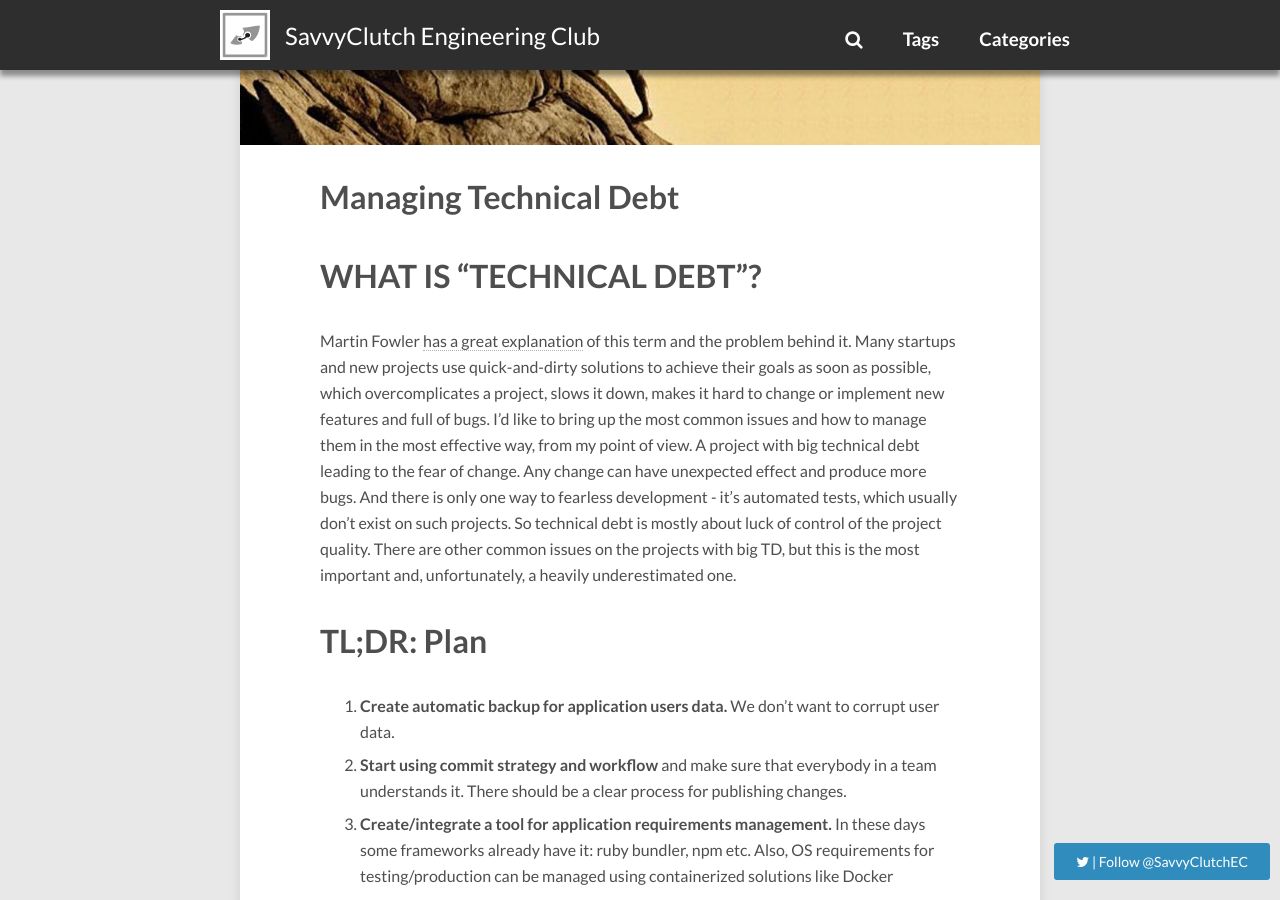
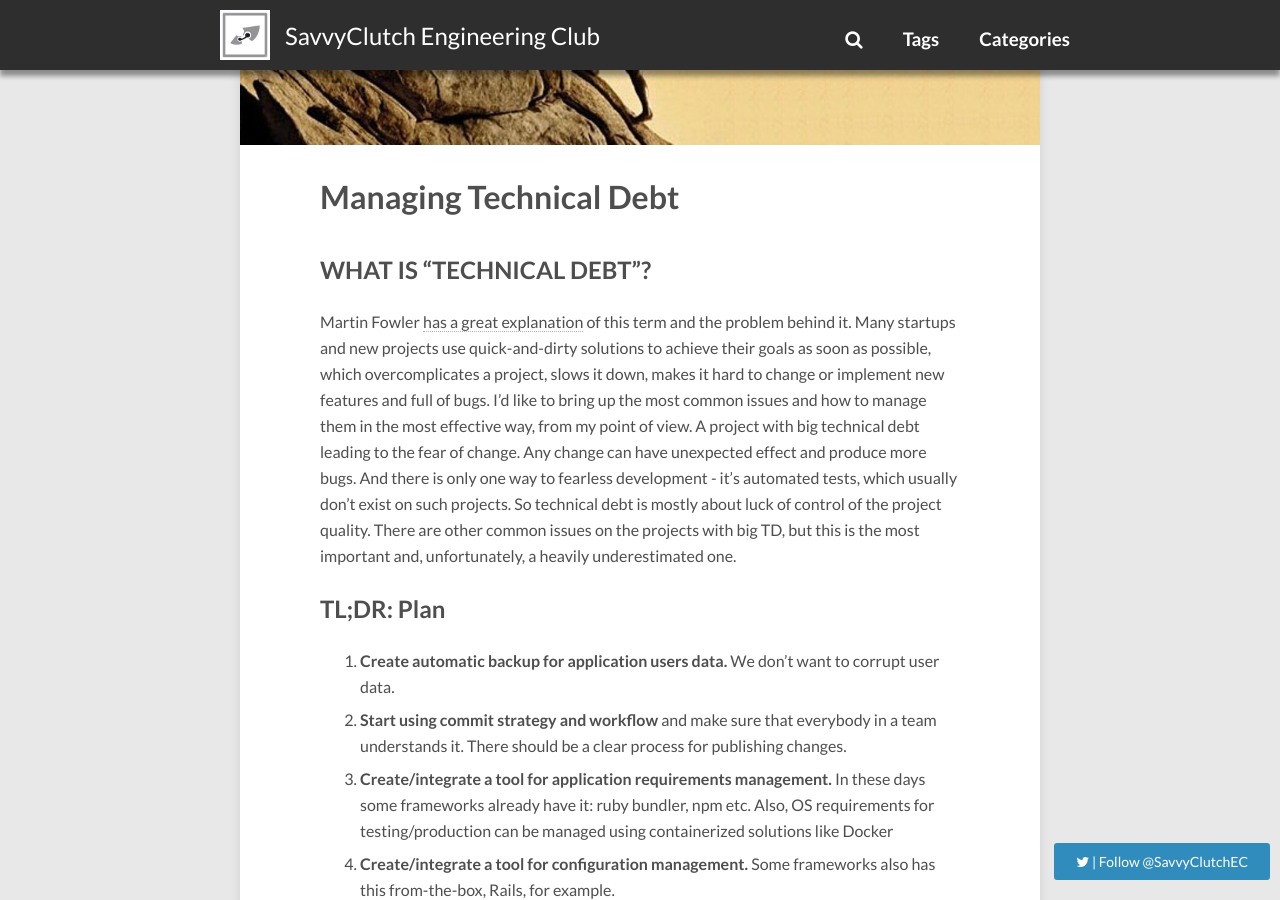
Before and after one commit to savvyclutch/savvyclutch.github.io, a Jekyll site: the page built from _posts/2017-04-12-managing-technical-debt.md, in a window 1280 px wide and 900 px high, scrolled down 511 px. Built offline with Jekyll 4.4.1, drawn with Linux system fonts in a browser that asks for light colours; nearby versions of some CDN libraries; comment, search, counter and statistics services are not loaded.

```diff
--- a/_posts/2017-04-12-managing-technical-debt.md
+++ b/_posts/2017-04-12-managing-technical-debt.md
@@ -10,14 +10,14 @@ image:
     feature: posts/tech_debt/title.jpg
 ---
 
-# WHAT IS “TECHNICAL DEBT”?
+## WHAT IS “TECHNICAL DEBT”?
 
 Martin Fowler [has a great explanation](https://martinfowler.com/bliki/TechnicalDebt.html) of this term and the problem behind it.  Many startups and new projects use quick-and-dirty solutions to achieve their goals as soon as possible, which overcomplicates a project, slows it down, makes it hard to change or implement new features and full of bugs. I'd like to bring up the most common issues and how to manage them in the most effective way, from my point of view.
 A project with big technical debt leading to the fear of change. Any change can have unexpected effect and produce more bugs. And there is only one way to fearless development - it’s automated tests, which usually don’t exist on such projects. So technical debt is mostly about luck of control of the project quality.
 There are other common issues on the projects with big TD, but this is the most important and, unfortunately, a heavily underestimated one.
  <!-- more -->
 
-# TL;DR: Plan
+## TL;DR: Plan
 1. **Create automatic backup for application users data.** We don’t want to corrupt user data.
 2. **Start using [commit strategy and workflow](http://nvie.com/posts/a-successful-git-branching-model/)** and make sure that everybody in a team understands it. There should be a clear process for publishing changes.
 3. **Create/integrate a tool for application requirements management.** In these days some frameworks already have it: ruby bundler, npm etc. Also, OS requirements for testing/production can be managed using containerized solutions like Docker
@@ -36,7 +36,7 @@ There are other common issues on the projects with big TD, but this is the most
 16. **Follow the “The Boy Scouts Rule”**, create the tests for part you touch and refactor it. Try to spend on this at least 20% of time.
 17. **Try to [measure your team engineering competency](http://www.savvyclutch.com/measuring-software-engineering-competency/)**. Team should be able to see how it grows.
 
-# LR: Details
+## LR: Details
 So, where is the technical debt most often accumulated? On a new project team usually:
 
 1. Has no backup automation for data
```
